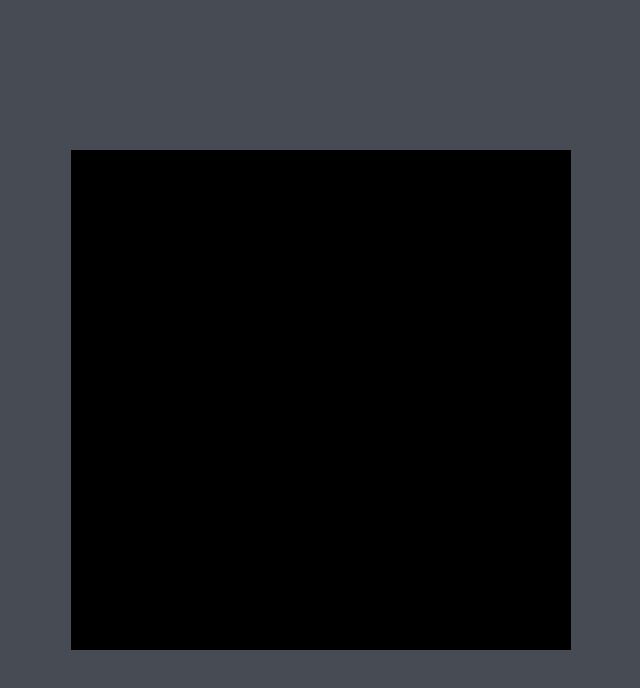
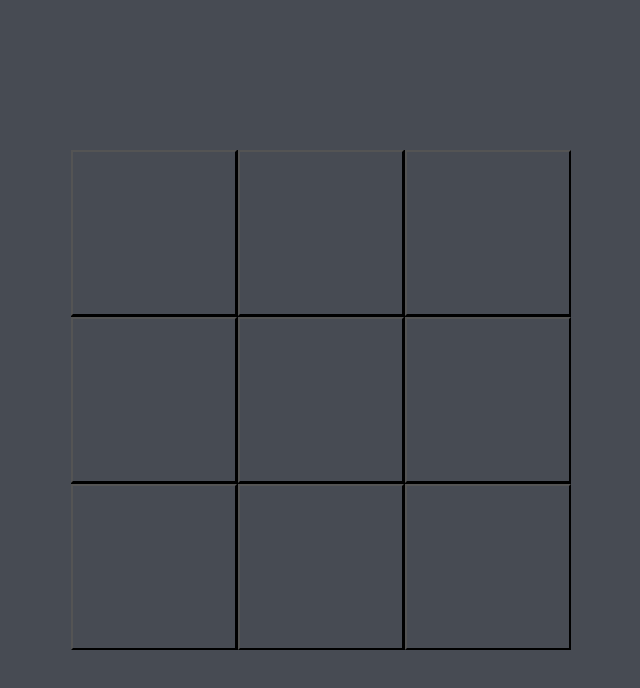
Before and after one commit to Marco-Veio/TicTacToe, a React (Create React App) app: page / in a window 1280 px wide. Shown: the top 688 px of the page, without its empty margins (319-959 px from the left). Built offline with nearby package versions, Linux system fonts and the light colour scheme.

Commit message:
Arrumando botao

```diff
--- a/src/App/index.tsx
+++ b/src/App/index.tsx
@@ -23,8 +23,10 @@ const App = () => {
         {/* Adiciona cada posição do tabuleiro */}
         {table.map((row) => {
           const components = row.map((column) => {
+            // Botão de cada posição
             return <Button>{column}</Button>;
           });
+          return components;
         })}
       </Table>
     </Screen>
--- a/src/App/styles.ts
+++ b/src/App/styles.ts
@@ -27,7 +27,7 @@ export const Table = styled.div`
 `;
 
 // Botões para selecionar posição
-export const Button = styled.div`
+export const Button = styled.button`
   background-color: #474b53;
   cursor: pointer;
   :hover {
```
